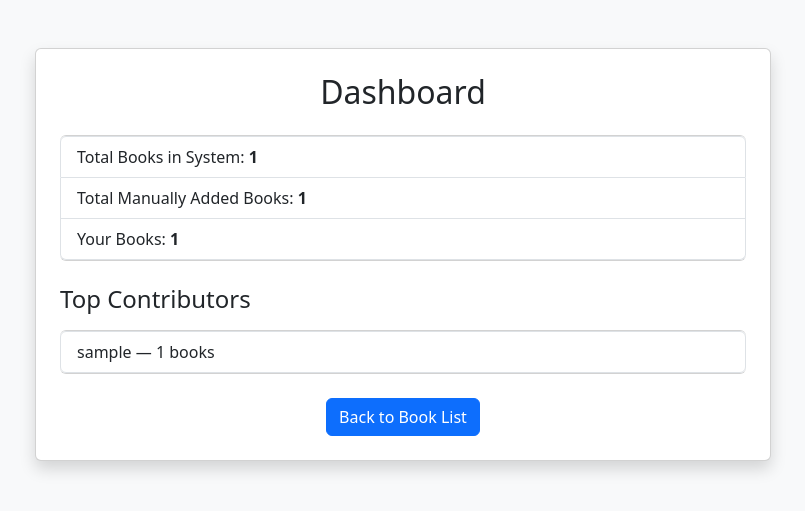
After one commit to OrmirUlaj/django-book-tracker, a Django app: page /dashboard/ in a window 1280 px wide. The commit adds this page. Shown: the top 511 px of the page, without its empty margins (237-1042 px from the left). Run offline with Django 5.2, Linux system fonts and the light colour scheme; a user stored in the database is signed in; tables that the repository leaves empty hold one stand-in row (values such as "Sample post").

Commit message:
Added optional dashboard and updated README.md

```diff
--- a/books/models.py
+++ b/books/models.py
@@ -9,6 +9,7 @@ class Book(models.Model):
     upc = models.CharField(max_length=50)
     num_reviews = models.IntegerField()
     owner = models.ForeignKey(User, on_delete=models.CASCADE)
+    manually_added = models.BooleanField(default=False)
 
     def __str__(self):
         return self.title
--- a/books/templates/books/book_list.html
+++ b/books/templates/books/book_list.html
@@ -14,6 +14,11 @@
                 <h2 class="mb-4 text-center">My Books</h2>
 
                 <div class="mb-4 text-end">
+
+                    {% if request.user.is_superuser %}
+                    <a href="{% url 'dashboard' %}" class="btn btn-dark me-2">Dashboard</a>
+                    {% endif %}
+
                     <a href="{% url 'add_book' %}" class="btn btn-success me-2">Add New Book</a>
                     <a href="{% url 'scrape_books' %}" class="btn btn-warning">Scrape My Books</a>
                     <form method="post" action="{% url 'logout' %}" style="display:inline;">
--- /dev/null
+++ b/books/templates/books/dashboard.html
@@ -0,0 +1,45 @@
+<!DOCTYPE html>
+<html lang="en">
+<head>
+    <meta charset="UTF-8">
+    <title>Dashboard</title>
+    <link href="https://cdn.jsdelivr.net/npm/bootstrap@5.3.0/dist/css/bootstrap.min.css" rel="stylesheet">
+</head>
+<body class="bg-light">
+
+<div class="container mt-5">
+    <div class="row justify-content-center">
+        <div class="col-md-8">
+            <div class="card shadow p-4">
+                <h2 class="mb-4 text-center">Dashboard</h2>
+
+                <ul class="list-group mb-4">
+                    <li class="list-group-item">Total Books in System: <strong>{{ total_books }}</strong></li>
+                    <li class="list-group-item">Total Manually Added Books: <strong>{{ total_manual_books }}</strong></li>
+                    <li class="list-group-item">Your Books: <strong>{{ user_books }}</strong></li>
+                </ul>
+
+                {% if request.user.is_superuser %}
+                    <h4 class="mb-3">Top Contributors</h4>
+                    <ul class="list-group">
+                        {% for contributor in top_contributors %}
+                            <li class="list-group-item">
+                                {{ contributor.owner__username }} — {{ contributor.total }} books
+                            </li>
+                        {% empty %}
+                            <li class="list-group-item">No contributors yet.</li>
+                        {% endfor %}
+                    </ul>
+                {% endif %}
+
+                <div class="mt-4 text-center">
+                    <a href="{% url 'book_list' %}" class="btn btn-primary">Back to Book List</a>
+                </div>
+
+            </div>
+        </div>
+    </div>
+</div>
+
+</body>
+</html>
--- a/books/urls.py
+++ b/books/urls.py
@@ -10,6 +10,5 @@ urlpatterns = [
     path('books/add/', views.add_book, name='add_book'),
     path('books/edit/<int:book_id>/', views.edit_book, name='edit_book'),
     path('books/delete/<int:book_id>/', views.delete_book, name='delete_book'),
-
-
+    path('dashboard/', views.dashboard, name='dashboard'),
 ]
--- a/books/views.py
+++ b/books/views.py
@@ -5,6 +5,7 @@ from django.contrib.auth import login, logout, authenticate
 from django.contrib.auth.forms import UserCreationForm, AuthenticationForm
 from .models import Book
 from .forms import BookForm
+from django.db.models import Count
 
 @login_required
 def book_list(request):
@@ -26,6 +27,7 @@ def add_book(request):
         if form.is_valid():
             book = form.save(commit=False)
             book.owner = request.user
+            book.manually_added = True
             book.save()
             return redirect('book_list')
     else:
@@ -82,3 +84,26 @@ def logout_view(request):
     if request.method == 'POST':
         logout(request)
         return redirect('login')
+
+
+### Optional Dashboard
+@login_required
+def dashboard(request):
+    total_books = Book.objects.count()
+    user_books = Book.objects.filter(owner=request.user).count()
+    total_manual_books = Book.objects.filter(manually_added=True).count()
+
+    top_contributors = None
+    if request.user.is_superuser:
+        top_contributors = (
+            Book.objects.values('owner__username')
+            .annotate(total=Count('id'))
+            .order_by('-total')[:5]
+        )
+
+    return render(request, 'books/dashboard.html', {
+        'total_books': total_books,
+        'user_books': user_books,
+        'total_manual_books': total_manual_books,
+        'top_contributors': top_contributors,
+    })
```
Also changed, not shown: README.md, books/migrations/0002_book_manually_added.py (added).
